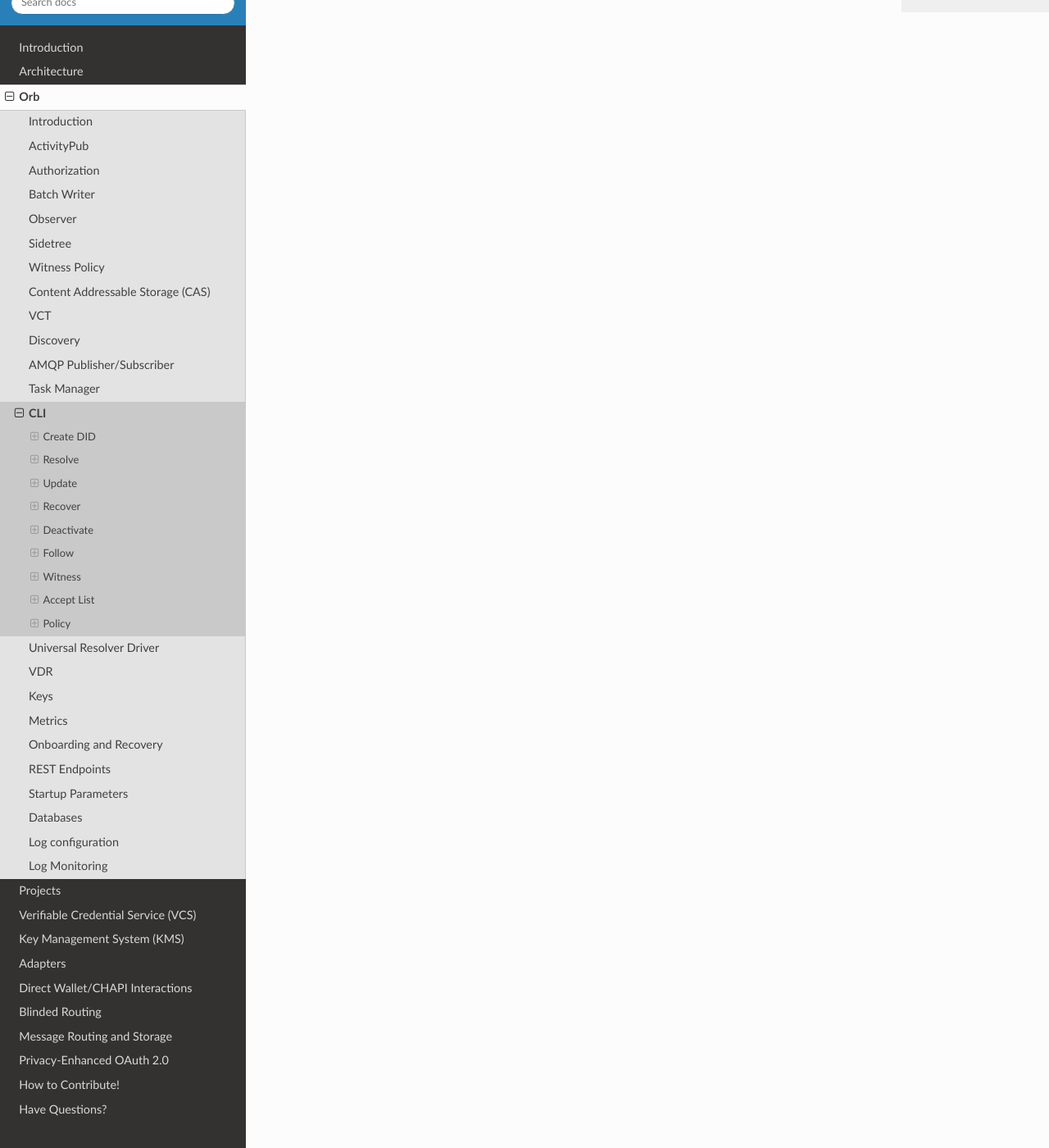
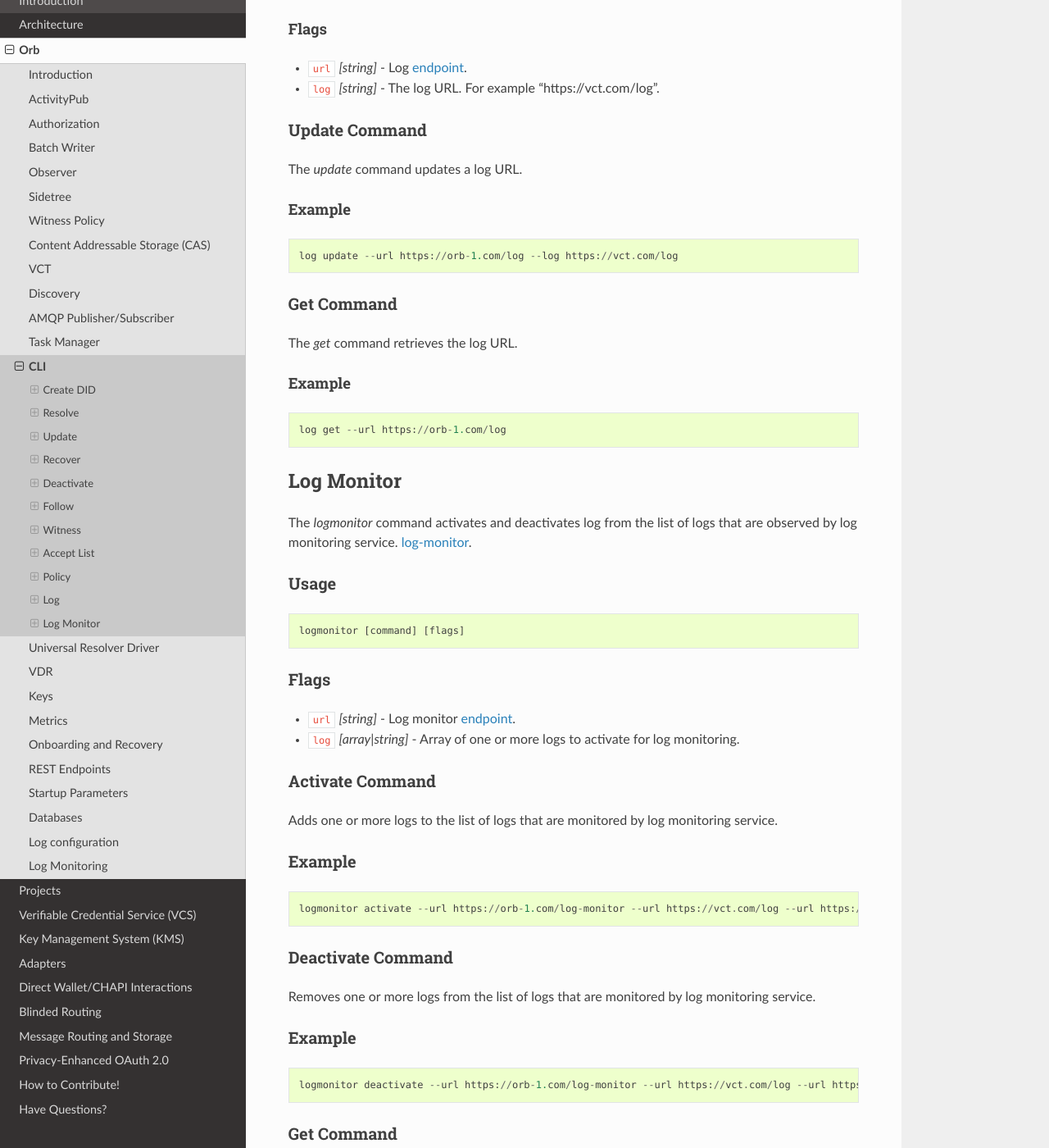
Before and after one commit to trustbloc/docs, a Sphinx documentation site: the page built from readthedocs/source/orb/cli.md, in a window 1280 px wide and 1400 px high, scrolled down 11377 px. Shown: the whole window at 82% size. Built offline with Sphinx 7.4.7 and the Read the Docs theme 2.0.0, drawn with Linux system fonts in a browser that asks for light colours; some of the changed text lies outside the part shown.

Commit message:
chore: update log, logmonitor cli commands and VCT enabled param
Update log, logmonitor cli commands and VCT enabled param.

Signed-off-by: Sandra Vrtikapa <sandra.vrtikapa@securekey.com>

````diff
--- a/readthedocs/source/orb/cli.md
+++ b/readthedocs/source/orb/cli.md
@@ -470,3 +470,93 @@ The _get_ command retrieves the witness policy.
 ```
 policy get --url https://orb-1.com/policy
 ```
+## Log
+
+The _log_ command updates and retrieves the VCT log URL.
+
+### Usage
+
+```
+log [command] [flags]
+```
+
+#### Flags
+
+* `url` _[string]_ - Log [endpoint](restendpoints/log.html#log-configuration).
+* `log` _[string]_ - The log URL. For example "https://vct.com/log".
+
+### Update Command
+
+The _update_ command updates a log URL.
+
+#### Example
+
+```
+log update --url https://orb-1.com/log --log https://vct.com/log
+```
+
+### Get Command
+
+The _get_ command retrieves the log URL.
+
+#### Example
+
+```
+log get --url https://orb-1.com/log
+```
+
+
+## Log Monitor
+
+The _logmonitor_ command activates and deactivates log from the list of logs that are observed by log monitoring service.
+[log-monitor](log.html#log-monitoring).
+
+### Usage
+
+```
+logmonitor [command] [flags]
+```
+
+### Flags
+
+* `url` _[string]_ - Log monitor [endpoint](restendpoints/log.html#log-monitoring).
+* `log` _[array|string]_ - Array of one or more logs to activate for log monitoring.
+
+### Activate Command
+
+Adds one or more logs to the list of logs that are monitored by log monitoring service.
+
+### Example
+
+```
+logmonitor activate --url https://orb-1.com/log-monitor --url https://vct.com/log --url https://other-vct.com/some-log
+```
+
+### Deactivate Command
+
+Removes one or more logs from the list of logs that are monitored by log monitoring service.
+
+### Example
+
+```
+logmonitor deactivate --url https://orb-1.com/log-monitor --url https://vct.com/log --url https://other-vct.com/some-log
+```
+
+### Get Command
+
+Retrieves all logs of the given status that are observed by monitoring service. Status can be either active or inactive.
+If not supplied it defaults to active.
+
+### Example
+
+Retrieve orb-1.com's inactive logs:
+
+```
+logmonitor get --url https://orb-1.com/log-monitor --status inactive
+```
+
+Retrieve all of orb-1's active logs:
+
+```
+logmonitor get --url https://orb-1.com/log-monitor --status active
+```
--- a/readthedocs/source/orb/log.md
+++ b/readthedocs/source/orb/log.md
@@ -7,11 +7,11 @@ Default log URL cache expiry period has been set to 1 minute.
 
 ### Configuring log URL
 
-Log URL can be configured by posting log URL to domain endpoint "/policy".
+Log URL can be configured by posting log URL to domain endpoint "/log".
 
 ### Retrieve log URL
 
-Log URL can be retrieved by issuing GET to domain endpoint "/policy".
+Log URL can be retrieved by issuing GET to domain endpoint "/log".
 
 # Log Monitoring
 
--- a/readthedocs/source/orb/parameters.md
+++ b/readthedocs/source/orb/parameters.md
@@ -132,6 +132,14 @@ URL that exposes the metrics endpoint. Format: HostName:Port.
 | --sync-timeout | ORB_SYNC_TIMEOUT | 1       |
 
 Total time in seconds to resolve config values.
+
+### vct-enabled
+
+| Arg           | Env             | Default |
+|---------------|-----------------|---------|
+| --vct-enabled | ORB_VCT_ENABLED | false   |
+
+Enables setting VCT log. If enabled VCT URL has to be configured via cli log command or REST /log endpoint.
 
 ### vct-proof-monitoring-interval
 
````
